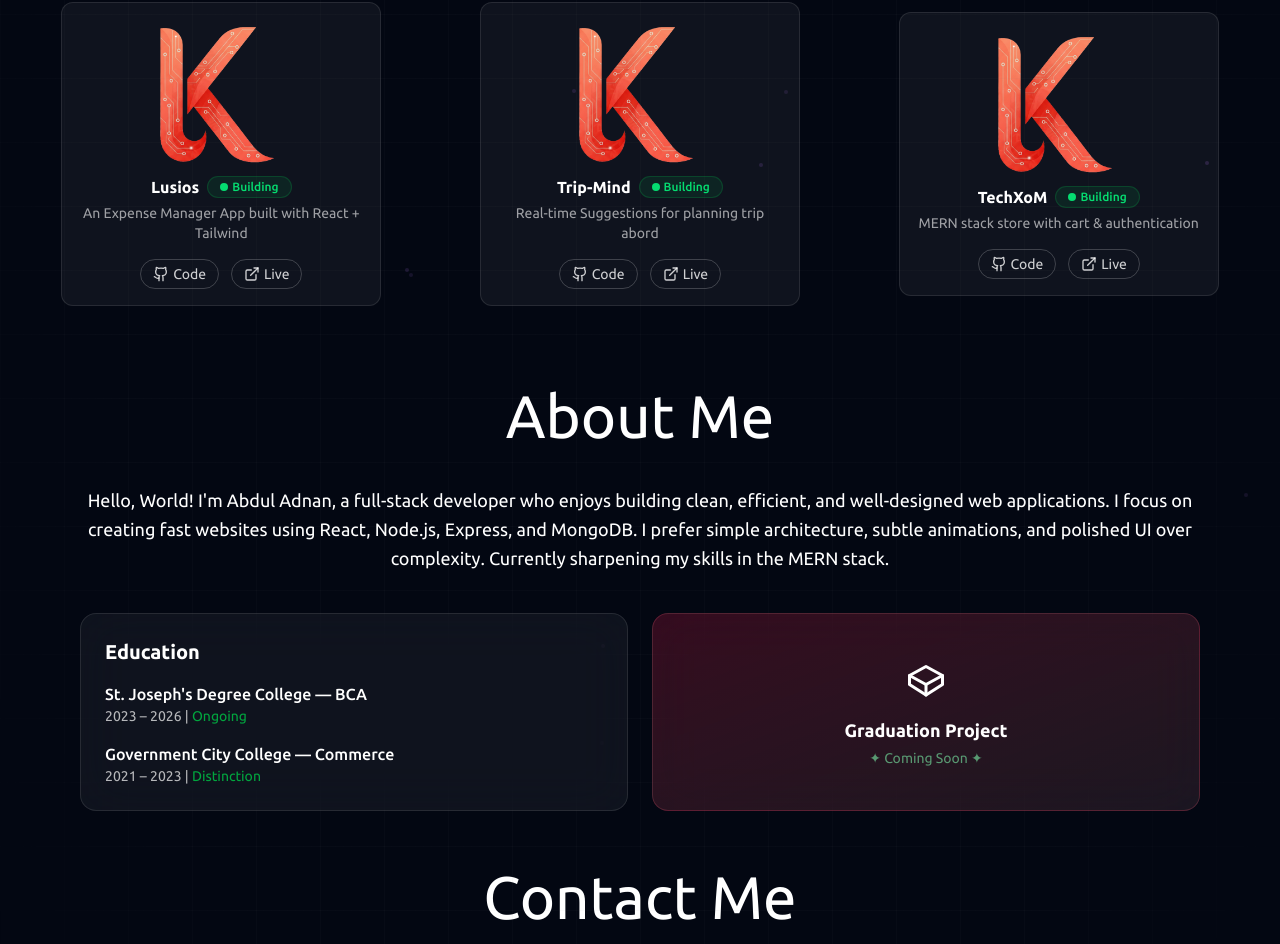
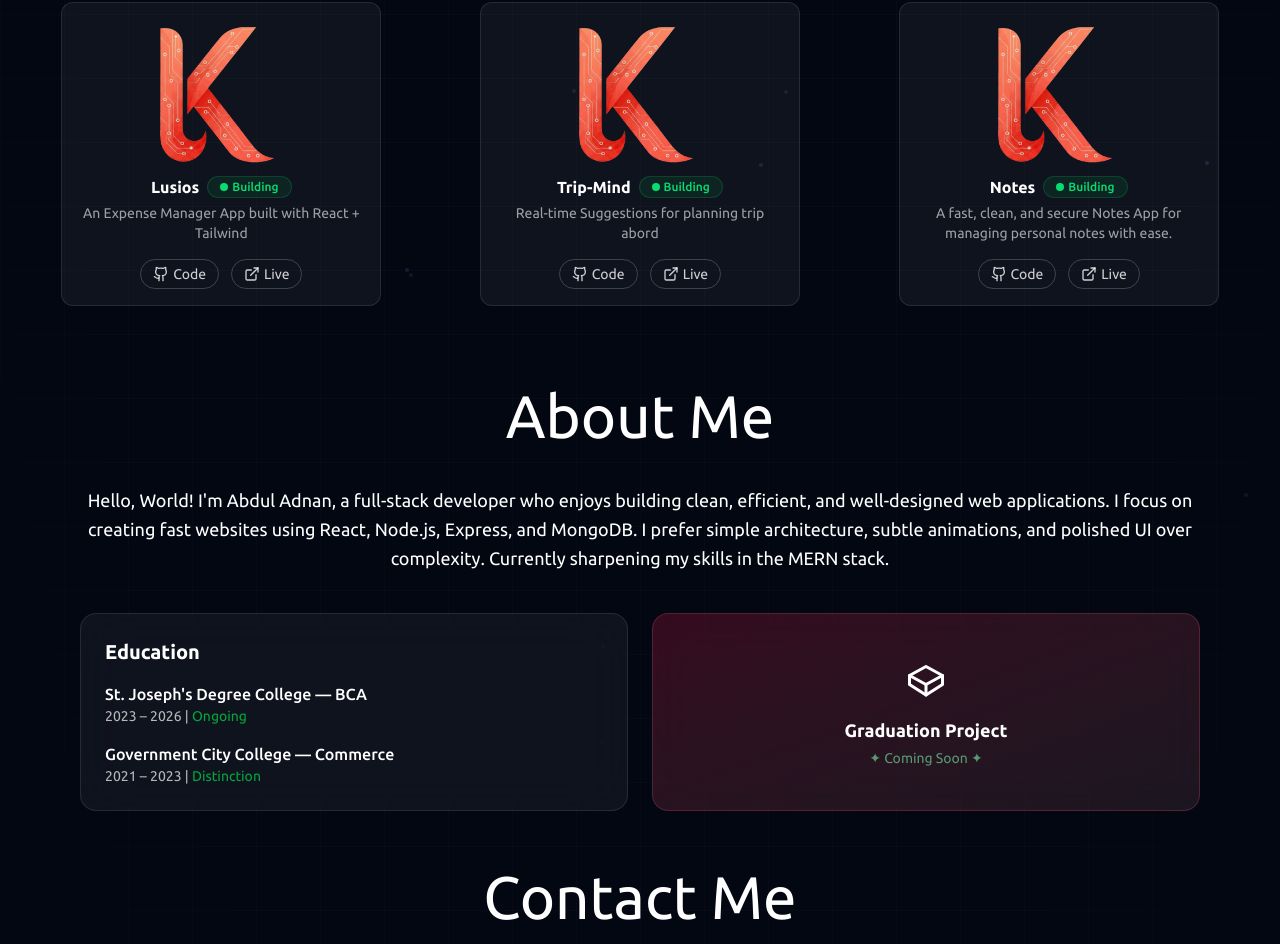
Before and after one commit to AbdulAdnan7/PORT, a React (Vite) app in the folder portfolio/: page / in a window 1280 px wide. Shown: the part 1522-2466 px from the top of the page. Built offline with nearby package versions, Linux system fonts and the light colour scheme.

Commit message:
Added Notes links

```diff
--- a/portfolio/src/components/Projects.jsx
+++ b/portfolio/src/components/Projects.jsx
@@ -23,12 +23,12 @@ const Projects = () => {
     live: "https://peerabduladnans.vercel.app",
   },
   {
-    title: "TechXoM",
-    desc: "MERN stack store with cart & authentication",
+    title: "Notes",
+    desc: "A fast, clean, and secure Notes App for managing personal notes with ease.",
         status: "Building",
     img: K,
     github: "https://github.com/AbdulAdnan7",
-    live: "https://peerabduladnans.vercel.app",
+    live: "https://notes-sepia-nu.vercel.app",
   },
 ];
     return (
```
